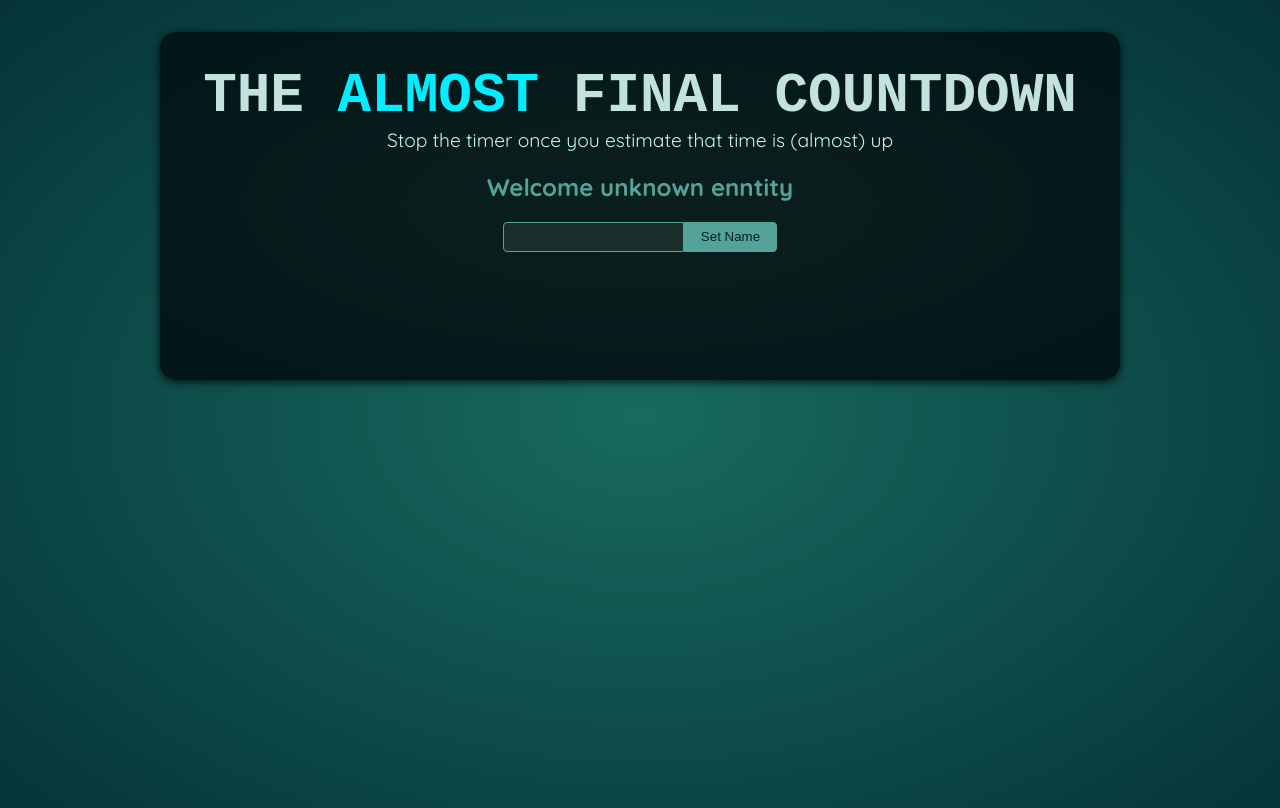
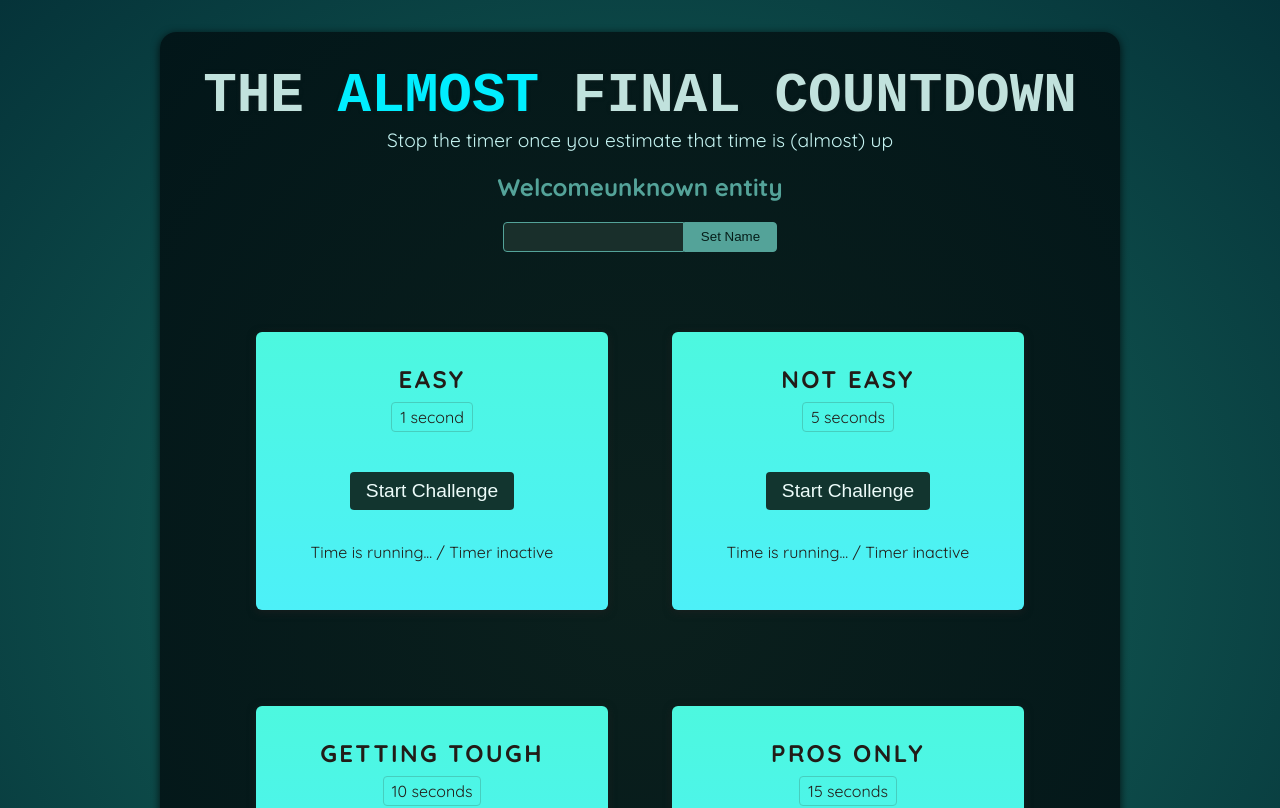
Before and after one commit to ddangmul/React-Refs-Portals, a React (Vite) app: page / in a window 1280 px wide. Shown: the top 808 px of the page. Built offline with nearby package versions, Linux system fonts and the light colour scheme; a web font is replaced by a local one.

Commit message:
타이머챌린지 컴포넌트 추가

```diff
--- a/src/App.jsx
+++ b/src/App.jsx
@@ -1,10 +1,16 @@
-import Player from './components/Player.jsx';
+import Player from "./components/Player.jsx";
+import TimerChallenge from "./components/TimerChallenge.jsx";
 
 function App() {
   return (
     <>
       <Player />
-      <div id="challenges"></div>
+      <div id="challenges">
+        <TimerChallenge title="Easy" targetTime={1} />
+        <TimerChallenge title="Not easy" targetTime={5} />
+        <TimerChallenge title="Getting tough" targetTime={10} />
+        <TimerChallenge title="Pros only" targetTime={15} />
+      </div>
     </>
   );
 }
--- a/src/components/Player.jsx
+++ b/src/components/Player.jsx
@@ -12,7 +12,10 @@
 
   return (
     <section id="player">
-      <h2>Welcome {playerName ? playerName : "unknown enntity"} </h2>
+      <h2>
+        Welcome
+        {playerName ? playerName : "unknown entity"}
+      </h2>
       <p>
         <input ref={inputedPlayerName} type="text" />
         <button onClick={handleClick}>Set Name</button>
--- /dev/null
+++ b/src/components/TimerChallenge.jsx
@@ -0,0 +1,14 @@
+export default function TimerChallenge({ title, targetTime }) {
+  return (
+    <section className="challenge">
+      <h2>{title}</h2>
+      <p className="challenge-time">
+        {targetTime} second{targetTime > 1 ? "s" : ""}
+      </p>
+      <p>
+        <button>Start Challenge</button>
+      </p>
+      <p className="">Time is running... / Timer inactive</p>
+    </section>
+  );
+}
```
